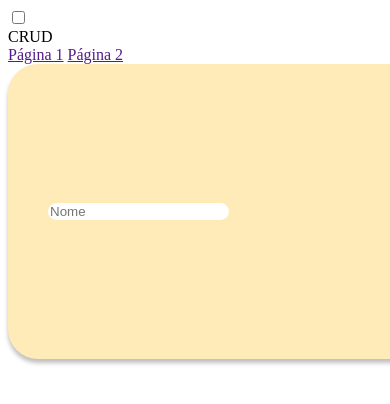
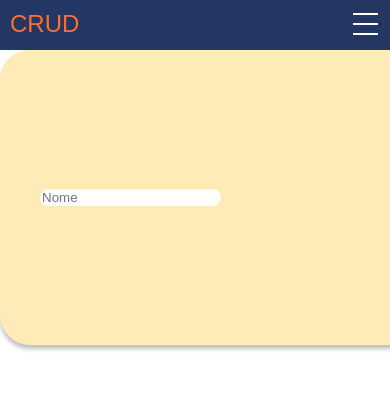
Before and after one commit to adrianojoseajs/CRUD, a plain HTML site: page index.html in a window 390 px wide. Shown: the top 404 px of the page. Drawn offline with Linux system fonts and the light colour scheme.

Commit message:
feat: navbar css

```diff
--- a/styles.css
+++ b/styles.css
@@ -1,3 +1,103 @@
+* {
+  box-sizing: border-box;
+}
+
+body {
+  font-family: Arial, Helvetica, sans-serif;
+  margin: 0px;
+}
+
+.nav {
+  background-color: #243763;
+  height: 50px;
+  position: relative;
+  width: 100%;
+}
+
+.nav > .nav-header {
+  display: inline;
+}
+
+.nav > .nav-header > .nav-title {
+  display: inline-block;
+  font-size: 24px;
+  color: #FF6E31;
+  padding: 10px 10px 10px 10px;
+}
+
+.nav > .nav-btn {
+  display: none;
+}
+
+.nav > .nav-links {
+  display: inline;
+  float: right;
+  font-size: 18px;
+}
+
+.nav > .nav-links > a {
+  color: #efefef;
+  display: inline-block;
+  margin-right: 20px;
+  padding: 13px 10px 13px 10px;
+  text-decoration: none;
+}
+
+.nav > .nav-links > a:hover {
+  background-color: #182441;
+}
+
+.nav > #nav-check {
+  display: none;
+}
+
+@media (max-width:600px) {
+  .nav > .nav-btn {
+    display: inline-block;
+    position: absolute;
+    right: 0px;
+    top: 0px;
+  }
+  .nav > .nav-btn > label {
+    display: inline-block;
+    height: 50px;
+    padding: 13px;
+    width: 50px;
+  }
+  .nav > .nav-btn > label:hover,.nav  #nav-check:checked ~ .nav-btn > label {
+    background-color: #243763;
+  }
+  .nav > .nav-btn > label > span {
+    border-top: 2px solid #fff;
+    display: block;
+    height: 10px;
+    width: 25px;
+  }
+  .nav > .nav-links {
+    background-color: #243763;
+    display: block;
+    height: 0px;
+    left: 0px;
+    overflow-y: hidden;
+    position: absolute;
+    top: 50px;
+    transition: all 0.3s ease-in;
+    width: 100%;
+  }
+  .nav > .nav-links > a {
+    display: block;
+    width: 100%;
+  }
+  .nav > #nav-check:not(:checked) ~ .nav-links {
+    height: 0px;
+  }
+  .nav > #nav-check:checked ~ .nav-links {
+    height: calc(100vh - 50px);
+    overflow-y: auto;
+  }
+}
+
+
 form {
     box-sizing: border-box;
     position: relative;
```
